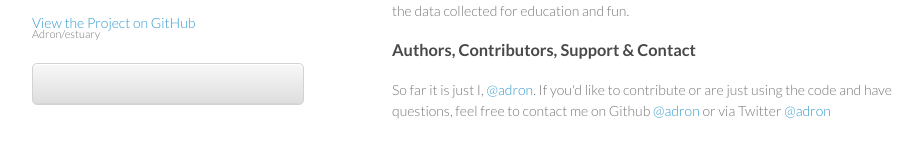
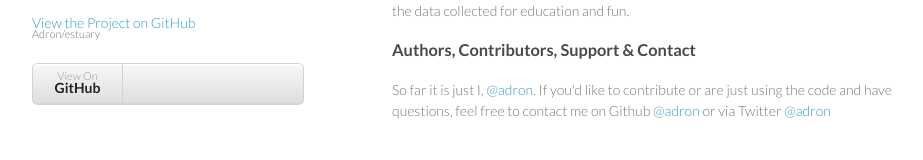
Before and after one commit to basho/estuary, a plain HTML site: page index.html in a window 1280 px wide. Shown: the part 138-298 px from the top of the page, without its empty margins (178-1101 px from the left). Drawn offline with Linux system fonts and the light colour scheme.

Commit message:
Fixed a quirk that made the page get all funky with a giant blank button.

```diff
--- a/index.html
+++ b/index.html
@@ -23,8 +23,8 @@
 
         <ul>
         <!--   <li><a href="https://github.com/Adron/estuary/zipball/master">Download <strong>ZIP File</strong></a></li>
-          <li><a href="https://github.com/Adron/estuary/tarball/master">Download <strong>TAR Ball</strong></a></li>
-          <li><a href="https://github.com/Adron/estuary">View On <strong>GitHub</strong></a></li> -->
+          <li><a href="https://github.com/Adron/estuary/tarball/master">Download <strong>TAR Ball</strong></a></li>-->
+          <li><a href="https://github.com/Adron/estuary">View On <strong>GitHub</strong></a></li>
         </ul>
       </header>
       <section>
```
